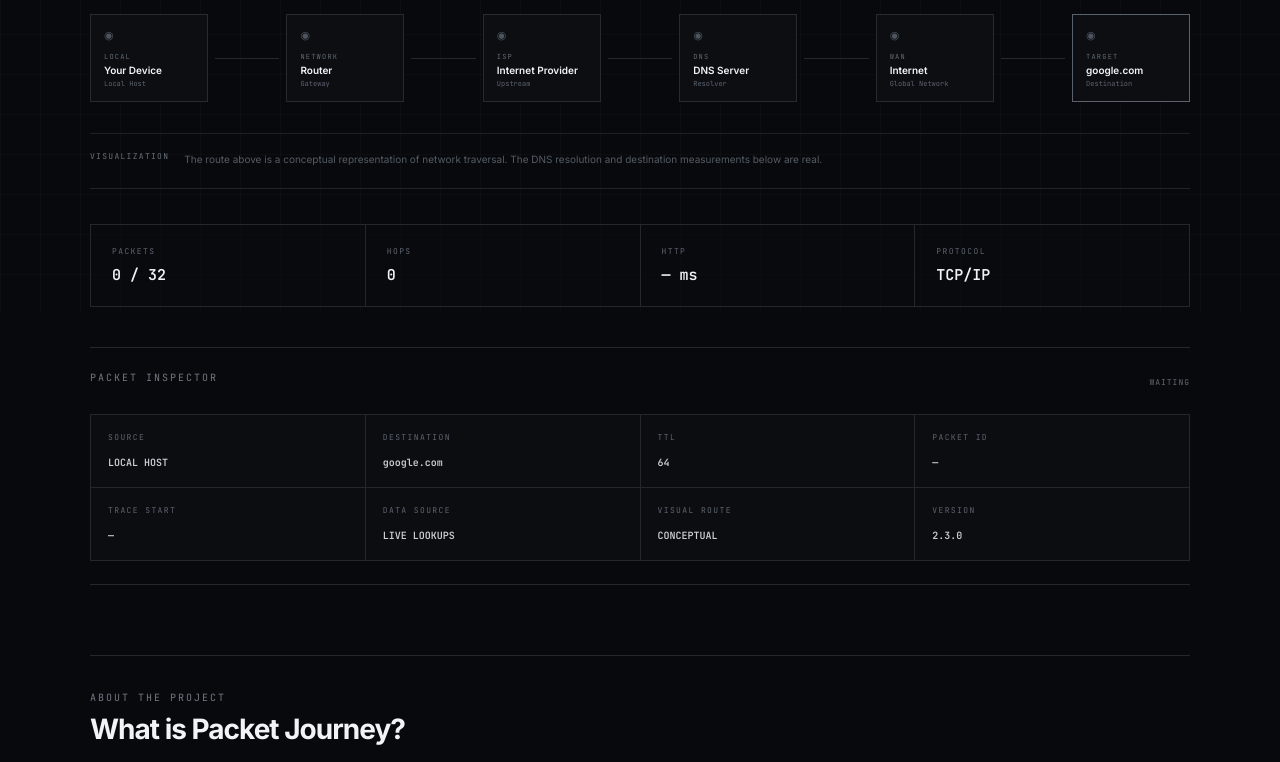
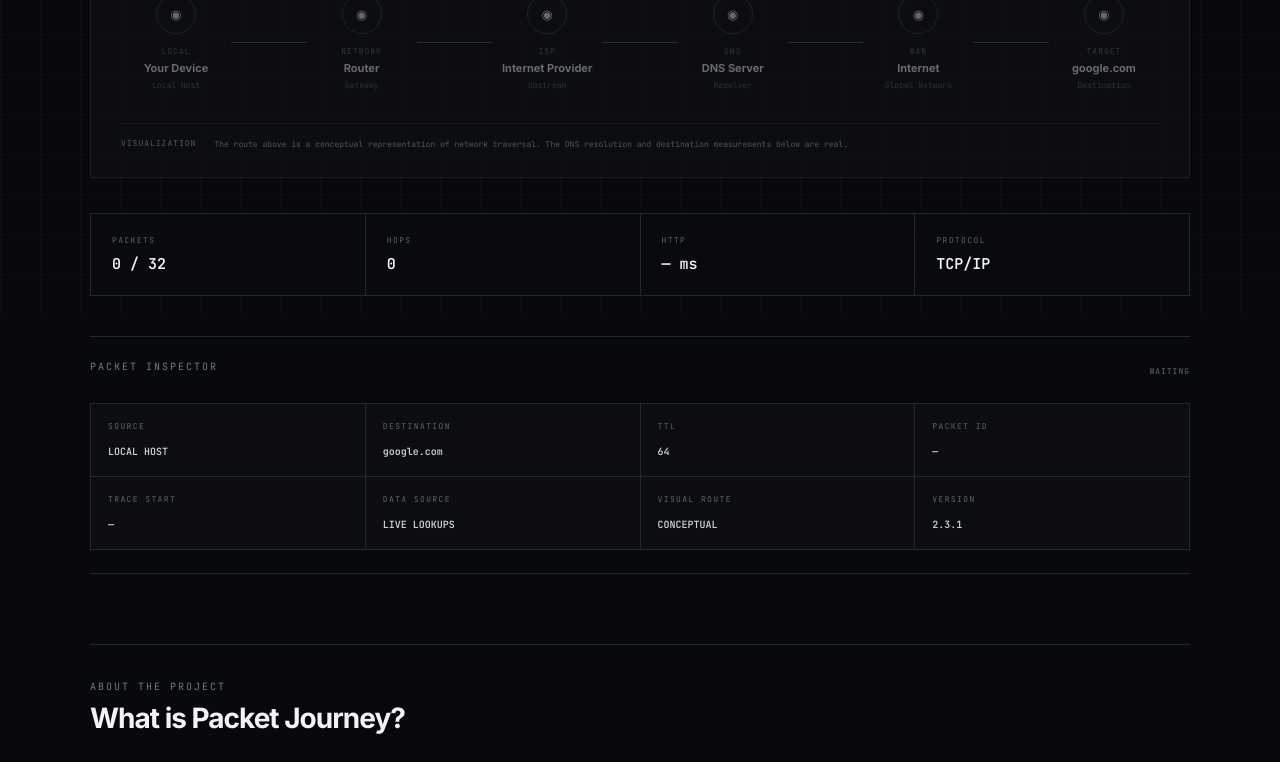
Before and after one commit to asmirrr/packet-journey, a plain HTML site: page index.html in a window 1280 px wide. Shown: the part 486-1248 px from the top of the page. Drawn offline with nearby package versions, Linux system fonts and the light colour scheme; a small style sheet from the web is missing.

Commit message:
Release v2.3.1

```diff
--- a/app.js
+++ b/app.js
@@ -1,12 +1,12 @@
 /* ============================================================
    PACKET JOURNEY
-   Version 2.3.0
+   Version 2.3.1
    ============================================================ */
 
 
 /* ==================== CONFIG ==================== */
 
-const VERSION = "2.3.0";
+const VERSION = "2.3.1";
 
 const DNS_ENDPOINT =
     "https://dns.google/resolve";
--- a/index.html
+++ b/index.html
@@ -44,7 +44,7 @@
     <div class="header-right">
 
         <span class="version">
-            v2.3.0
+            v2.3.1
         </span>
 
         <div class="status">
@@ -849,7 +849,7 @@
             <div>
                 <span>VERSION</span>
                 <strong>
-                    2.3.0
+                    2.3.1
                 </strong>
             </div>
 
@@ -1020,7 +1020,7 @@
         </span>
 
         <span class="footer-version">
-            v2.3.0
+            v2.3.1
         </span>
 
     </div>
--- a/style.css
+++ b/style.css
@@ -467,244 +467,159 @@ main {
 /* ==================== NETWORK ==================== */
 
 .network {
-    margin: 30px 0 34px;
-
-    border-top: 1px solid #20232a;
-
-    border-bottom: 1px solid #20232a;
-
-    padding: 25px 0 21px;
-}
-
+    border: 1px solid #1b1d23;
+    background: rgba(13,15,19,0.75);
+    padding: 27px 30px;
+    overflow: hidden;
+}
 
 .network-header {
     display: flex;
-
     justify-content: space-between;
-
-    align-items: flex-end;
-
-    margin-bottom: 30px;
-}
-
+    align-items: center;
+    margin-bottom: 42px;
+}
 
 .network-header h2 {
-    font-size: 23px;
-
-    letter-spacing: -0.7px;
-}
-
+    font-size: 20px;
+    margin-top: 6px;
+}
 
 .connection-status {
-    color: #5f6670;
-
-    font-family: "JetBrains Mono", monospace;
-
+    font-family: "JetBrains Mono", monospace;
     font-size: 9px;
-
+    color: #737985;
+    padding: 7px 10px;
+    border: 1px solid #292c33;
+}
+
+.network-scroll {
+    width: 100%;
+    overflow-x: auto;
+    padding-bottom: 8px;
+}
+
+.network-map {
+    display: flex;
+    align-items: center;
+    min-width: 900px;
+}
+
+.network-node {
+    position: relative;
+    display: flex;
+    flex-direction: column;
+    align-items: center;
+    min-width: 110px;
+    opacity: 0.4;
+    transition: 0.4s;
+}
+
+.network-node.active,
+.network-node.complete {
+    opacity: 1;
+}
+
+.node-icon {
+    width: 40px;
+    height: 40px;
+    border: 1px solid #3b4049;
+    display: flex;
+    align-items: center;
+    justify-content: center;
+    border-radius: 50%;
+    font-size: 13px;
+    margin-bottom: 12px;
+    transition: 0.3s;
+}
+
+.network-node.active .node-icon {
+    border-color: #65ff9a;
+    box-shadow:
+        0 0 0 5px rgba(101,255,154,0.05),
+        0 0 25px rgba(101,255,154,0.2);
+}
+
+.node-info {
+    text-align: center;
+}
+
+.node-type {
+    display: block;
+    font-family: "JetBrains Mono", monospace;
+    font-size: 8px;
+    color: #6d737f;
     letter-spacing: 1px;
-}
-
-
-.network-scroll {
-    overflow-x: auto;
-
-    padding-bottom: 8px;
-}
-
-
-.network-map {
-    min-width: 920px;
-
-    display: flex;
-
-    align-items: center;
-
-    justify-content: space-between;
-
-    gap: 0;
-}
-
-
-.network-node {
-    width: 118px;
-
-    min-width: 118px;
-
-    min-height: 88px;
-
-    border: 1px solid #272a31;
-
-    background: #0c0e12;
-
-    padding: 13px;
-
-    display: flex;
-
-    flex-direction: column;
-
-    justify-content: space-between;
-
-    transition: 0.25s ease;
-}
-
-
-.network-node.active {
-    border-color: #737b86;
-
-    box-shadow:
-        0 0 0 1px rgba(255,255,255,0.04),
-        0 0 22px rgba(255,255,255,0.04);
-}
-
-
-.network-node.complete {
-    border-color: rgba(101,255,154,0.38);
-}
-
-
-.network-node.target {
-    border-color: #59616c;
-}
-
-
-.node-icon {
-    color: #4d545e;
-
+    margin-bottom: 5px;
+}
+
+.node-info strong {
+    display: block;
     font-size: 11px;
-
-    transition: 0.2s ease;
-}
-
-
-.network-node.active .node-icon,
-.network-node.complete .node-icon {
-    color: #65ff9a;
-}
-
-
-.node-info {
-    display: flex;
-
-    flex-direction: column;
-
-    gap: 3px;
-}
-
-
-.node-type {
-    color: #626974;
-
-    font-family: "JetBrains Mono", monospace;
-
-    font-size: 7px;
-
-    letter-spacing: 1.2px;
-}
-
-
-.node-info strong {
-    font-size: 10px;
-
-    font-weight: 600;
-}
-
+    white-space: nowrap;
+}
 
 .node-info small {
-    color: #5b626d;
-
-    font-family: "JetBrains Mono", monospace;
-
-    font-size: 7px;
-}
-
+    display: block;
+    color: #5e6470;
+    font-family: "JetBrains Mono", monospace;
+    font-size: 8px;
+    margin-top: 5px;
+    max-width: 120px;
+    overflow: hidden;
+    text-overflow: ellipsis;
+}
 
 .connection {
     height: 1px;
-
-    background: #25282f;
-
+    background: #292c33;
     flex: 1;
-
+    min-width: 55px;
     position: relative;
-
-    margin: 0 7px;
-}
-
+}
 
 .packet {
+    position: absolute;
     width: 6px;
-
     height: 6px;
-
     border-radius: 50%;
-
     background: #65ff9a;
-
-    box-shadow: 0 0 13px #65ff9a;
-
-    position: absolute;
-
+    box-shadow: 0 0 12px #65ff9a;
     top: -3px;
-
     left: 0;
-
     opacity: 0;
 }
-
 
 .packet.moving {
     opacity: 1;
-
-    animation: packetMove 0.9s linear forwards;
-}
-
-
-@keyframes packetMove {
-
-    from {
-        left: 0;
-    }
-
-    to {
-        left: calc(100% - 6px);
-    }
-
-}
-
+    animation: travel 1s linear forwards;
+}
+
+@keyframes travel {
+    from { left: 0; }
+    to { left: calc(100% - 6px); }
+}
 
 .route-disclaimer {
-    margin-top: 23px;
-
-    display: flex;
-
-    gap: 15px;
-
-    padding-top: 17px;
-
-    border-top: 1px solid #1d2026;
-}
-
+    border-top: 1px solid #17191e;
+    margin-top: 25px;
+    padding-top: 14px;
+    display: flex;
+    gap: 18px;
+}
 
 .route-disclaimer span {
-    color: #686f79;
-
-    font-family: "JetBrains Mono", monospace;
-
+    font-family: "JetBrains Mono", monospace;
+    color: #555b65;
     font-size: 8px;
-
-    letter-spacing: 1.3px;
-
-    flex-shrink: 0;
-}
-
+    letter-spacing: 1px;
+}
 
 .route-disclaimer p {
-    color: #555c66;
-
-    font-size: 10px;
-
-    line-height: 1.6;
+    color: #505761;
+    font-family: "JetBrains Mono", monospace;
+    font-size: 8px;
+    line-height: 1.5;
 }
 
 
@@ -1574,6 +1489,17 @@ footer {
 
 @media (max-width: 560px) {
 
+    .network {
+        padding: 22px;
+    }
+
+    .route-disclaimer {
+        flex-direction: column;
+        gap: 8px;
+    }
+
+
+
     main {
         width: 90%;
     }
```
Also changed, not shown: 1 other file.
